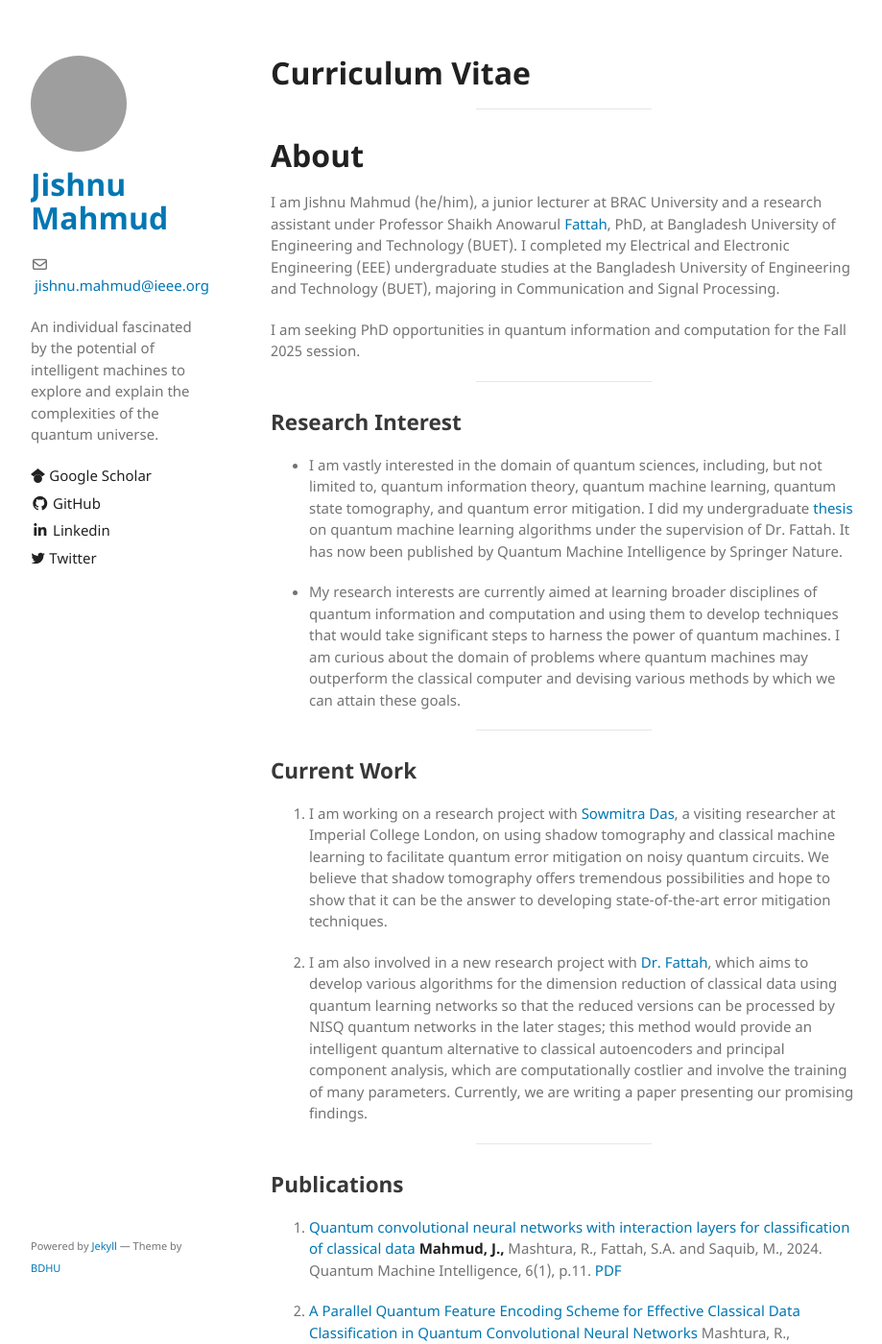
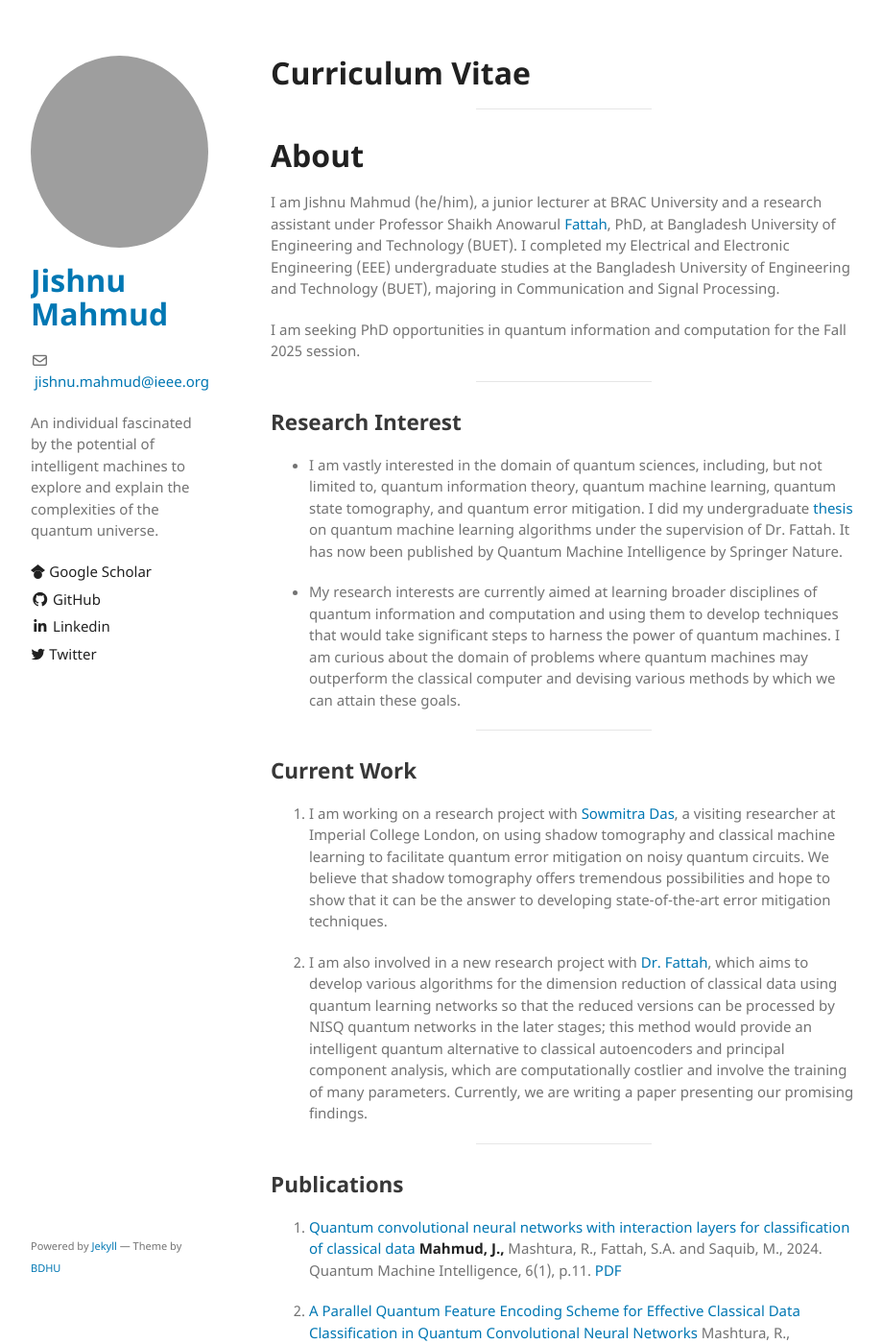
Before and after one commit to sowmitra-das-sumit/sowmitra-das-sumit.github.io, a Jekyll site: the page built from index.md, in a window 1280 px wide and 1400 px high. Shown: the whole window at 96% size, without its empty margins (178-1097 px from the left). Built offline with Jekyll 4.4.1, drawn with Linux system fonts in a browser that asks for light colours; our own code applies the rules of GitHub Pages for plain Markdown files; grey boxes are pictures that could not be loaded.

Commit message:
Update style.scss

```diff
--- a/assets/css/style.scss
+++ b/assets/css/style.scss
@@ -11,14 +11,15 @@
 // }
 
 .img-circle {
-    width: 100px; /* or any desired value */
-    height: 100px; /* ensure this matches the width */
+    width: 200px; /* or any desired value */
+    height: 200px; /* ensure this matches the width */
     -webkit-border-radius: 50%;
     -moz-border-radius: 50%;
     border-radius: 50%;
     margin-bottom: 10px;
     object-fit: cover; /* ensures the image fits well within the circle */
 }
+
 
 
 .overlay {
```
